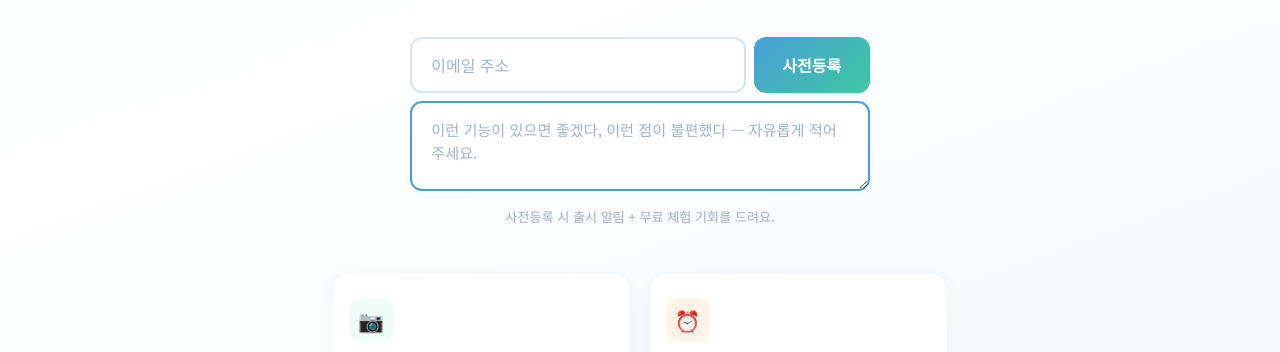
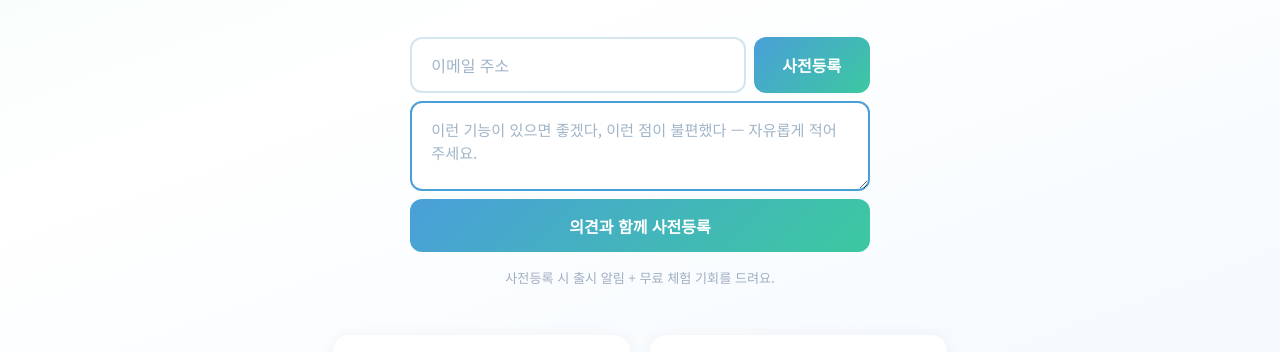
Before and after one commit to IraeYoon/yakmac-landing, a plain HTML site: page index.html in a window 1280 px wide. Both pictures are taken after a click on the button "💬 필요한 서비스가 있다면 알려주세요 (선택)". Shown: the part 408-760 px from the top of the page. Drawn offline with Linux system fonts and the light colour scheme.

Commit message:
의견 칸 아래 전송 버튼 추가 — '의견과 함께 사전등록' (이래님 피드백)
Co-Authored-By: Claude Fable 5 <noreply@anthropic.com>

```diff
--- a/index.html
+++ b/index.html
@@ -185,6 +185,15 @@
     display: block;
   }
 
+  .signup-form button.opinion-submit {
+    display: none;
+    width: 100%;
+  }
+
+  .signup-form button.opinion-submit.open {
+    display: block;
+  }
+
   .form-note {
     font-size: 0.82rem;
     color: #a0aec0;
@@ -298,6 +307,7 @@
       </div>
       <button type="button" class="opinion-toggle" id="opinionToggle">💬 필요한 서비스가 있다면 알려주세요 (선택)</button>
       <textarea id="opinionInput" placeholder="이런 기능이 있으면 좋겠다, 이런 점이 불편했다 — 자유롭게 적어주세요."></textarea>
+      <button type="submit" class="opinion-submit" id="opinionSubmit">의견과 함께 사전등록</button>
     </form>
     <p class="form-note">사전등록 시 출시 알림 + 무료 체험 기회를 드려요.</p>
 
@@ -339,6 +349,7 @@
 document.getElementById('opinionToggle').addEventListener('click', function() {
   const box = document.getElementById('opinionInput');
   box.classList.add('open');
+  document.getElementById('opinionSubmit').classList.add('open');
   box.focus();
   this.style.display = 'none';
 });
```
